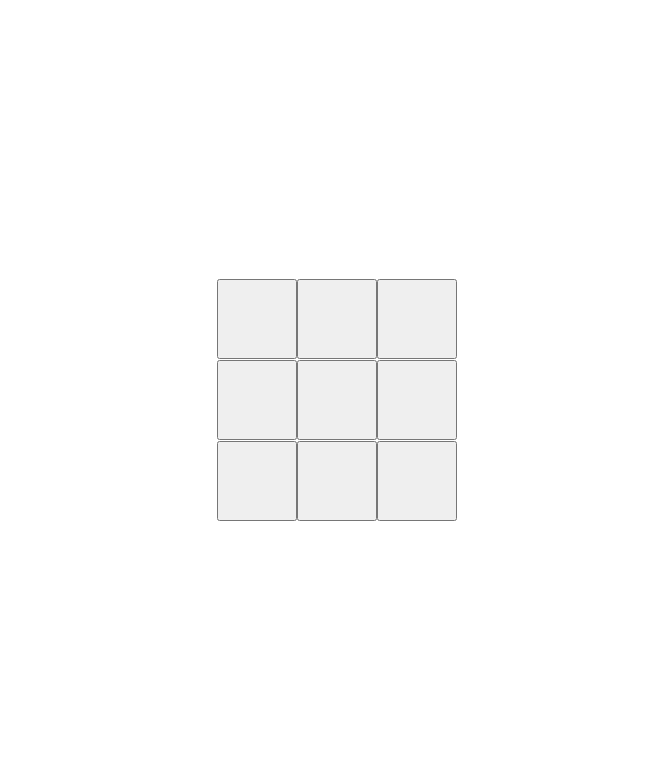
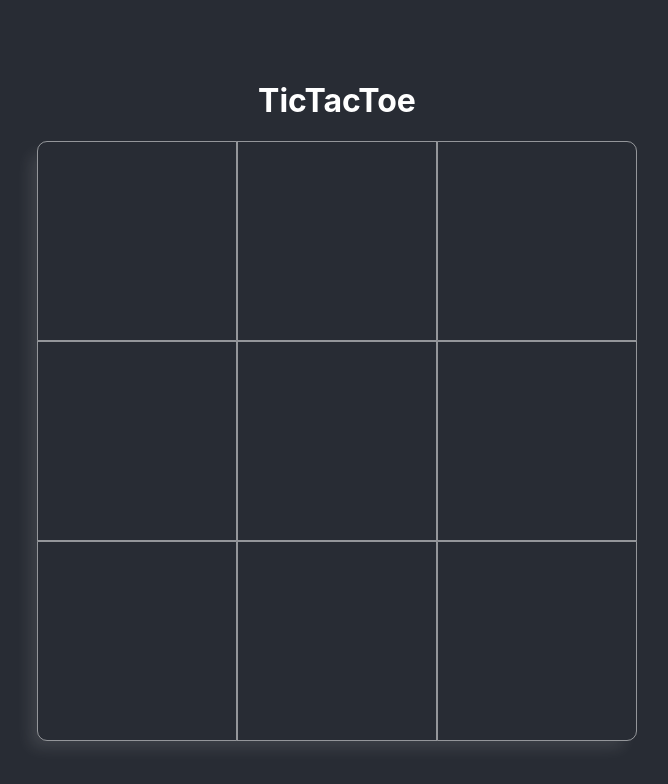
Before and after one commit to eduardo-pgoes/tic-tac-toe, a React (Create React App) app: page / in a window 1280 px wide. Shown: the top 784 px of the page, without its empty margins (303-971 px from the left). Built offline with nearby package versions, Linux system fonts and the light colour scheme.

Commit message:
🎨 game styling

```diff
--- a/src/App.css
+++ b/src/App.css
@@ -1,5 +1,7 @@
 .App {
   text-align: center;
+  background-color: #282c34;
+  color: white;
 }
 
 .App-logo {
--- a/src/components/TicTacToe/TicTacToe.css
+++ b/src/components/TicTacToe/TicTacToe.css
@@ -2,10 +2,57 @@
     min-height: 100vh;
     display: flex;
     flex-direction: column;
-    justify-content: space-around;
+    justify-content: center;
+    align-items: center;
 }
 
+.grid {
+    box-shadow: -10px 10px 15px -3px rgba(255, 255, 255, 0.1);
+    display: flex;
+    flex-direction: column;
+    min-height: 25vh;
+    flex-basis: auto;
+    min-width: 25vh;
+    border-radius: 10px;
+}
+
+.row {
+    display: flex;
+    justify-content: center;
+}
+
+.row-0 > .btn-game.column-0 {
+    border-top-left-radius: 10px;
+}
+
+
 .btn-game {
-    min-height: 10vh;
-    min-width: 10vh;
+    background-color: transparent;
+    background-repeat: no-repeat;
+    cursor: pointer;
+    overflow: hidden;
+    border: 0.5px solid rgba(255, 255, 255, 0.5);
+    min-height: 25vh;
+    min-width: 25vh;
+    font-size: 1.2rem;
+    color: white;
 }
+
+.piece-O {
+    color: red;
+}
+
+.piece-X {
+    color: blue;
+}
+.row-0 > .btn-game.column-2 {
+    border-top-right-radius: 10px;
+}
+
+.row-2 > .btn-game.column-0 {
+    border-bottom-left-radius: 10px;
+}
+
+.row-2 > .btn-game.column-2 {
+    border-bottom-right-radius: 10px;
+}
--- a/src/components/TicTacToe/TicTacToe.jsx
+++ b/src/components/TicTacToe/TicTacToe.jsx
@@ -18,29 +18,28 @@ class TicTacToe extends Component {
     }
 
     render() {
-        let columns1 = [], columns2 = [], columns0 = [];
+        let columns = [[], [], []];
         let iterations = 0;
         // This is a really ugly workaround for creating a grid, I'm sorry!
         for (let i = 0; i < 3; i++) {
-            columns0.push(<button key={iterations} onClick={() =>this.handlePiece(0, i)} className={"btn-game column-" + i}></button>);
-            iterations++;
-            columns1.push(<button key={iterations} onClick={() =>this.handlePiece(1, i)} className={"btn-game column-" + i}></button>);
-            iterations++;
-            columns2.push(<button key={iterations} onClick={() =>this.handlePiece(2, i)} className={"btn-game column-" + i}></button>);
-            iterations++;
+            console.log(this.state);
+            for (let j = 0; j < 3; j++) {
+                columns[i].push(<button key={iterations} onClick={() =>this.handlePiece(i, j)} className={"btn-game column-" + j + " piece-" + this.state.gameState.gameState[i][j]}>{this.state.gameState.gameState[i][j]}</button>);
+            }
         }
 
         return (
             <div className="container">
-                <div class="grid">
-                    <div class="row-0">
-                        {columns0}
+                <h1>TicTacToe</h1>
+                <div className="grid">
+                    <div className="row row-0">
+                        {columns[0]}
                     </div>
-                    <div class="row-1">
-                        {columns1}
+                    <div className="row row-1">
+                        {columns[1]}
                     </div>
-                    <div class="row-2">
-                        {columns2}
+                    <div className="row row-2">
+                        {columns[2]}
                     </div>
                 </div>
             </div>
@@ -53,7 +52,6 @@ class TicTacToe extends Component {
         } else {
             this.gameState.addPiece('X', i, j);
         }
-        console.log(this.gameState.gameState);
         this.setState({iterations: this.state.iterations + 1, gameState: this.gameState});
     }
 }
```
